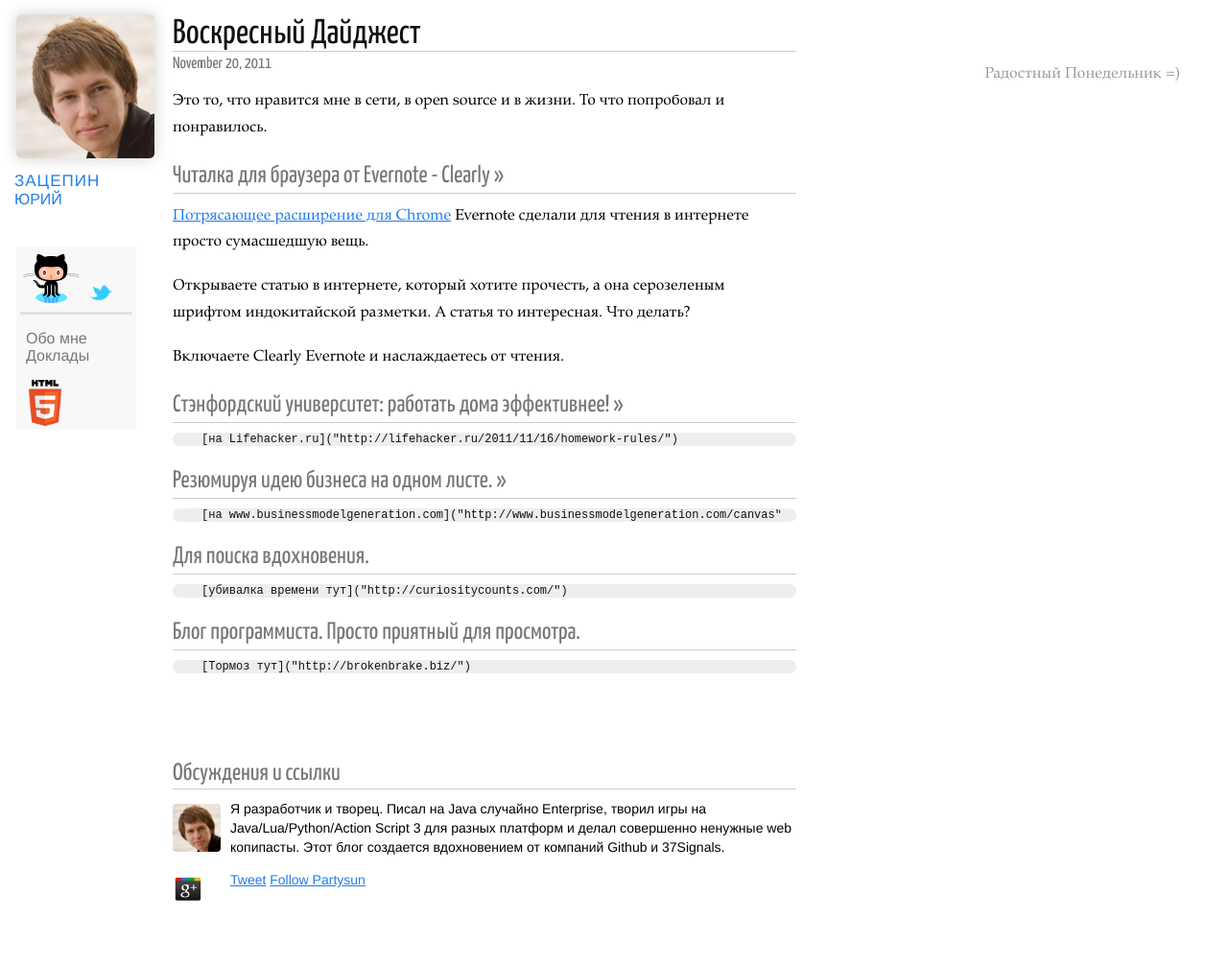
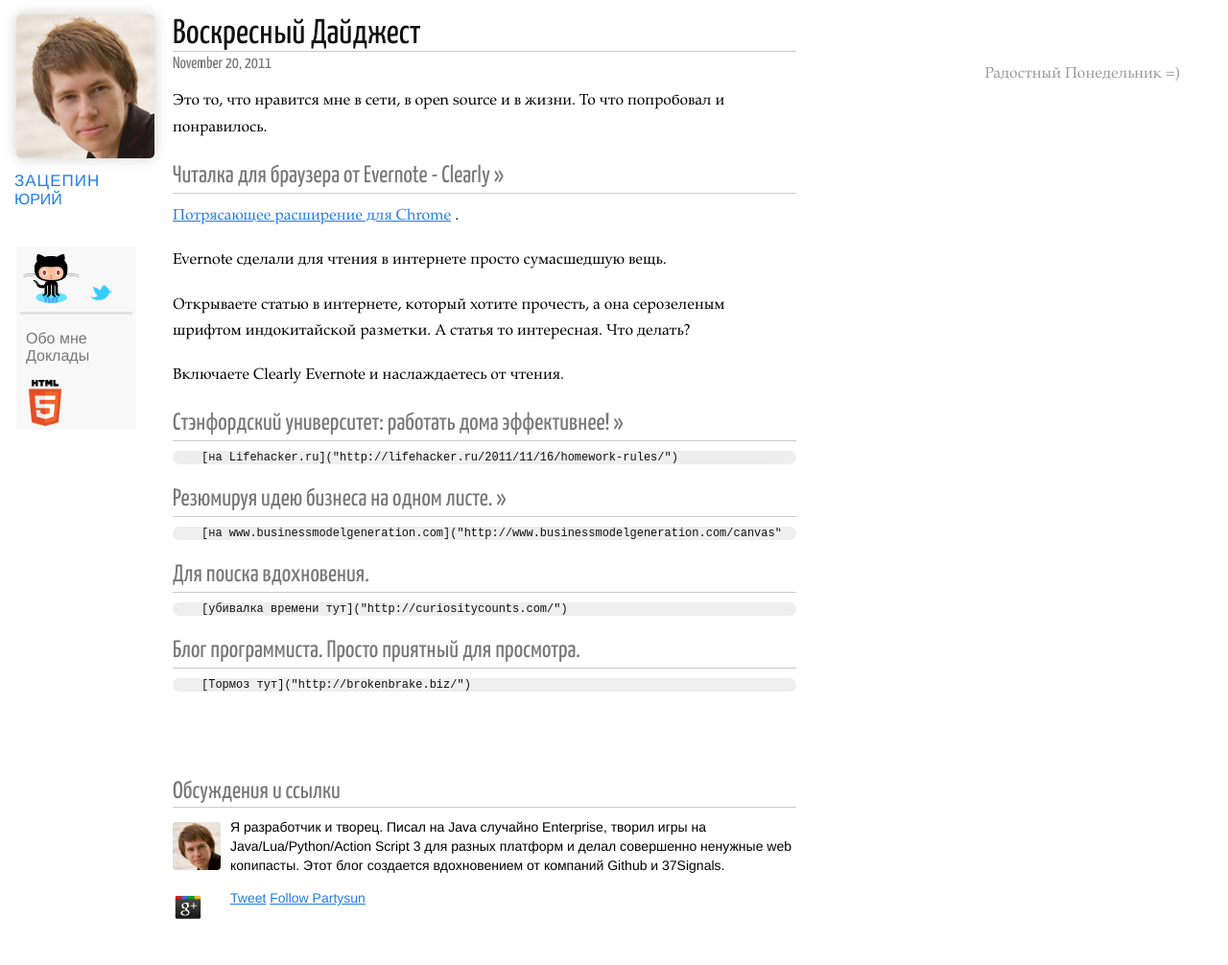
Before and after one commit to Partysun/partysun.github.com, a Jekyll site: the page built from _posts/2011-11-20-sunday-digest.markdown, in a window 1280 px wide. Shown: the whole page at 96% size. Built offline with Jekyll 4.4.1, drawn with Linux system fonts in a browser that asks for light colours; nearby versions of some CDN libraries; Markdown is read by kramdown in place of the engine named in the settings; comment, search, counter and statistics services are not loaded.

Commit message:
check  didjest

```diff
--- a/_posts/2011-11-20-sunday-digest.markdown
+++ b/_posts/2011-11-20-sunday-digest.markdown
@@ -7,7 +7,8 @@
 Это то, что нравится мне в сети, в open source и в жизни. То что попробовал и понравилось.
 
 ### Читалка для браузера от Evernote - Clearly »
-[Потрясающее расширение для Chrome]("http://www.evernote.com/about/download/clearly.php")
+[Потрясающее расширение для Chrome]("http://www.evernote.com/about/download/clearly.php") .
+
 Evernote сделали для чтения в интернете просто сумасшедшую вещь.
 
 Открываете статью в интернете, который хотите прочесть, а она серозеленым шрифтом индокитайской разметки. А статья то интересная. Что делать?
```
Also changed, not shown: 1 other file.
